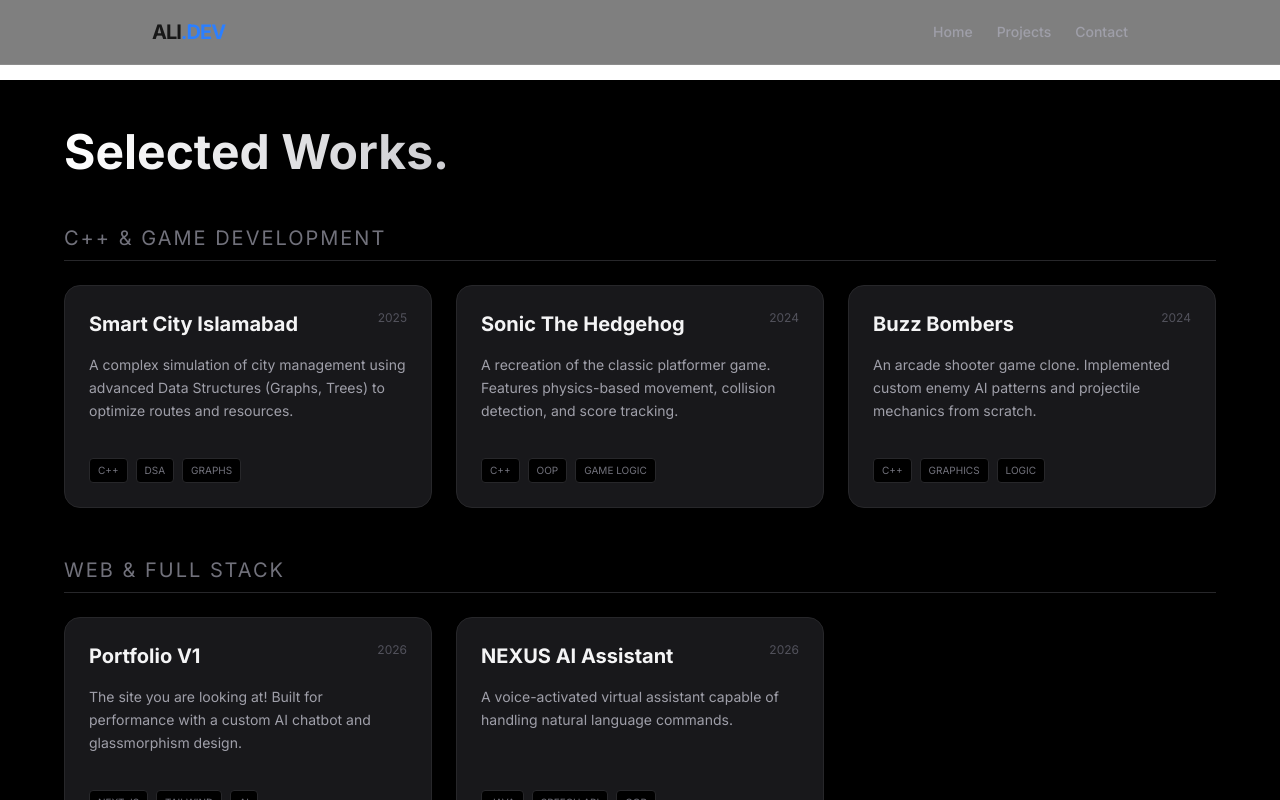
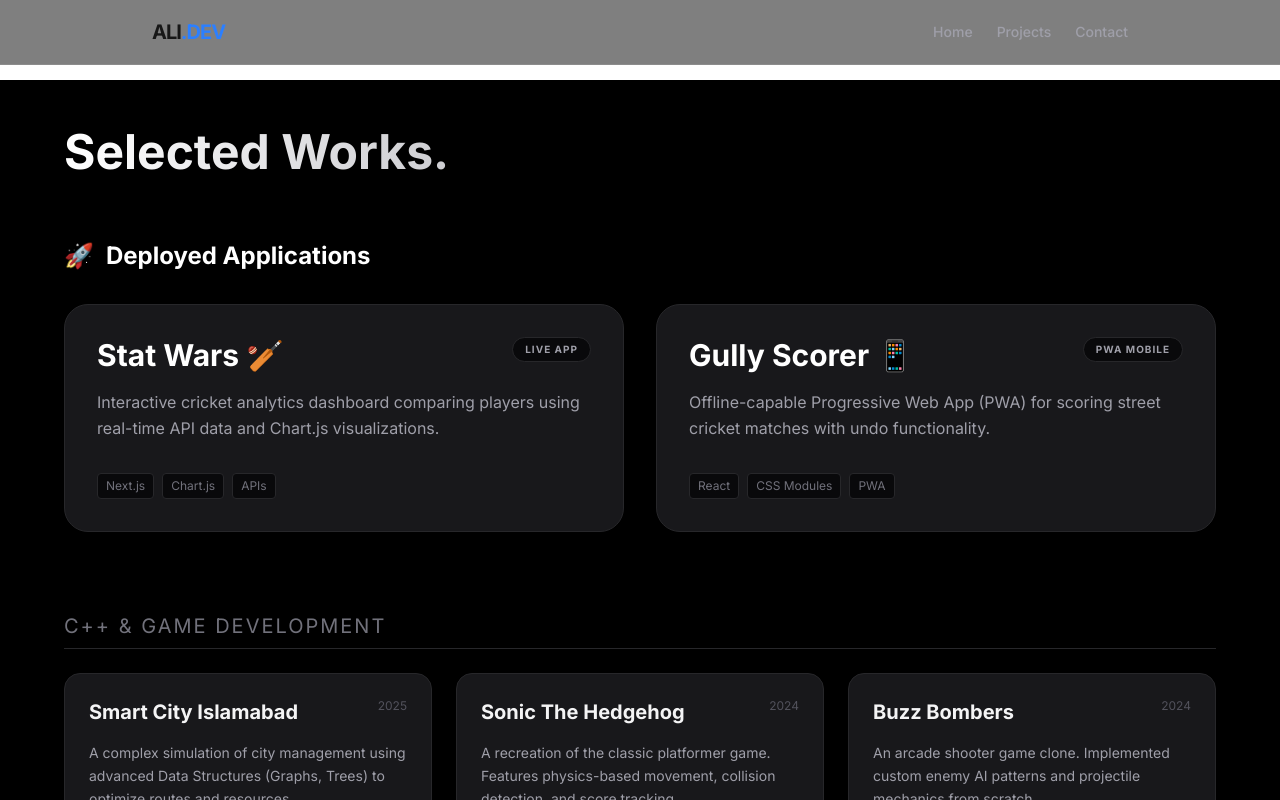
Before and after one commit to alihadisidd04/my-ai-portfolio, a Next.js app: page /projects in a window 1280 px wide. Shown: the top 800 px of the page. Built offline with nearby package versions, Linux system fonts and the light colour scheme.

Commit message:
added deployed projects

```diff
--- a/src/app/contact/page.js
+++ b/src/app/contact/page.js
@@ -79,7 +79,6 @@ export default function ContactPage() {
                             <FaWhatsapp className="text-2xl text-zinc-400 group-hover:text-green-500 transition" />
                             <span className="font-bold text-zinc-400 group-hover:text-white transition">WhatsApp</span>
                         </a>
-
                         {/* EMAIL BUTTON */}
                         <a
                             href="https://mail.google.com/mail/?view=cm&fs=1&to=alihadi.sidd04@gmail.com"
--- a/src/app/projects/page.js
+++ b/src/app/projects/page.js
@@ -1,15 +1,42 @@
 // src/app/projects/page.js
 "use client";
 
+import { FaExternalLinkAlt } from "react-icons/fa"; // Optional: npm install react-icons if you haven't
+
 export default function Projects() {
 
-    const projects = [
+    // 1. NEW: Deployed / Live Projects (The "Flagship" Products)
+    const liveProjects = [
+        {
+            title: "Stat Wars 🏏",
+            desc: "Interactive cricket analytics dashboard comparing players using real-time API data and Chart.js visualizations.",
+            tech: ["Next.js", "Chart.js", "APIs"],
+            link: "https://stats-compare-ali.vercel.app/",
+            color: "group-hover:text-green-400",
+            border: "hover:border-green-500/50",
+            bg: "hover:bg-green-900/10",
+            badge: "LIVE APP"
+        },
+        {
+            title: "Gully Scorer 📱",
+            desc: "Offline-capable Progressive Web App (PWA) for scoring street cricket matches with undo functionality.",
+            tech: ["React", "CSS Modules", "PWA"],
+            link: "https://score-calculator-hadi.vercel.app/",
+            color: "group-hover:text-yellow-400",
+            border: "hover:border-yellow-500/50",
+            bg: "hover:bg-yellow-900/10",
+            badge: "PWA MOBILE"
+        }
+    ];
+
+    // 2. EXISTING: Academic & Core Projects (Your existing data)
+    const academicCategories = [
         {
             category: "C++ & Game Development",
             items: [
                 {
                     title: "Smart City Islamabad",
-                    year: "2025", // <--- Added Year
+                    year: "2025",
                     desc: "A complex simulation of city management using advanced Data Structures (Graphs, Trees) to optimize routes and resources.",
                     tech: ["C++", "DSA", "Graphs"],
                     color: "border-blue-500/50"
@@ -23,7 +50,7 @@ export default function Projects() {
                 },
                 {
                     title: "Buzz Bombers",
-                    year: "2024", // <--- FIXED: Year is now 2024
+                    year: "2024",
                     desc: "An arcade shooter game clone. Implemented custom enemy AI patterns and projectile mechanics from scratch.",
                     tech: ["C++", "Graphics", "Logic"],
                     color: "border-blue-500/50"
@@ -31,20 +58,20 @@ export default function Projects() {
             ]
         },
         {
-            category: "Web & Full Stack",
+            category: "Web & Core Systems",
             items: [
+                {
+                    title: "NEXUS AI Assistant",
+                    year: "2026",
+                    desc: "A voice-activated virtual assistant capable of handling natural language commands.",
+                    tech: ["Java", "Speech API", "OOP"],
+                    color: "border-purple-500/50"
+                },
                 {
                     title: "Portfolio V1",
                     year: "2026",
                     desc: "The site you are looking at! Built for performance with a custom AI chatbot and glassmorphism design.",
                     tech: ["Next.js", "Tailwind", "AI"],
-                    color: "border-purple-500/50"
-                },
-                {
-                    title: "NEXUS AI Assistant",
-                    year: "2026",
-                    desc: "A voice-activated virtual assistant capable of handling natural language commands.",
-                    tech: ["Java", "Speech API", "OOP"],
                     color: "border-purple-500/50"
                 }
             ]
@@ -74,12 +101,58 @@ export default function Projects() {
         <div className="min-h-screen bg-black text-white p-8 md:p-12">
             <div className="max-w-6xl mx-auto">
 
-                <h1 className="text-5xl font-bold mb-12 bg-gradient-to-r from-white to-zinc-500 bg-clip-text text-transparent">
+                <h1 className="text-5xl font-bold mb-16 bg-gradient-to-r from-white to-zinc-500 bg-clip-text text-transparent">
                     Selected Works.
                 </h1>
 
-                <div className="grid grid-cols-1 gap-12">
-                    {projects.map((section, idx) => (
+                {/* --- SECTION 1: LIVE APPLICATIONS (The New Stuff) --- */}
+                <div className="mb-20">
+                    <h2 className="text-2xl font-bold mb-8 flex items-center gap-3 text-white">
+                        <span className="text-green-500">🚀</span>
+                        Deployed Applications
+                    </h2>
+
+                    <div className="grid grid-cols-1 md:grid-cols-2 gap-8">
+                        {liveProjects.map((project, idx) => (
+                            <a
+                                key={idx}
+                                href={project.link}
+                                target="_blank"
+                                rel="noopener noreferrer"
+                                className={`group relative p-8 rounded-3xl bg-zinc-900 border border-zinc-800 transition duration-300 ${project.border} ${project.bg}`}
+                            >
+                                <div className="flex justify-between items-start mb-4">
+                                    <h3 className={`text-3xl font-bold text-white transition ${project.color}`}>
+                                        {project.title}
+                                    </h3>
+                                    <span className="px-3 py-1 text-[10px] font-bold tracking-widest bg-zinc-950 border border-zinc-800 rounded-full text-zinc-400 group-hover:text-white group-hover:border-white transition">
+                                        {project.badge}
+                                    </span>
+                                </div>
+                                <p className="text-zinc-400 mb-8 leading-relaxed">
+                                    {project.desc}
+                                </p>
+
+                                <div className="flex items-center justify-between mt-auto">
+                                    <div className="flex gap-2">
+                                        {project.tech.map((t, i) => (
+                                            <span key={i} className="text-xs font-mono text-zinc-500 bg-zinc-950 px-2 py-1 rounded border border-zinc-800">
+                                                {t}
+                                            </span>
+                                        ))}
+                                    </div>
+                                    <span className={`text-sm font-bold flex items-center gap-2 underline underline-offset-4 decoration-2 opacity-0 group-hover:opacity-100 transition duration-300 ${project.color.replace('group-hover:', '')}`}>
+                                        Launch App ↗
+                                    </span>
+                                </div>
+                            </a>
+                        ))}
+                    </div>
+                </div>
+
+                {/* --- SECTION 2: ACADEMIC & CORE PROJECTS (The Existing Stuff) --- */}
+                <div className="space-y-16">
+                    {academicCategories.map((section, idx) => (
                         <div key={idx}>
                             <h2 className="text-xl font-mono text-zinc-500 uppercase tracking-widest mb-6 border-b border-zinc-800 pb-2">
                                 {section.category}
@@ -92,14 +165,13 @@ export default function Projects() {
                                         className={`group bg-zinc-900 border border-zinc-800 p-6 rounded-2xl hover:bg-zinc-800 transition duration-300 hover:-translate-y-1 hover:border-opacity-100 ${project.color}`}
                                     >
                                         <div className="flex justify-between items-start mb-4">
-                                            <h3 className="text-xl font-bold text-zinc-100 group-hover:text-white transition">{project.title}</h3>
-
-                                            {/* 👇 THIS IS THE CHANGE: It now reads the specific year from data */}
-                                            <span className="text-zinc-600 text-xs">{project.year}</span>
-
+                                            <h3 className="text-xl font-bold text-zinc-100 group-hover:text-white transition">
+                                                {project.title}
+                                            </h3>
+                                            <span className="text-zinc-600 text-xs font-mono">{project.year}</span>
                                         </div>
 
-                                        <p className="text-zinc-400 text-sm leading-relaxed mb-6 h-20 overflow-hidden">
+                                        <p className="text-zinc-400 text-sm leading-relaxed mb-6 h-20 overflow-hidden line-clamp-3">
                                             {project.desc}
                                         </p>
 
```
